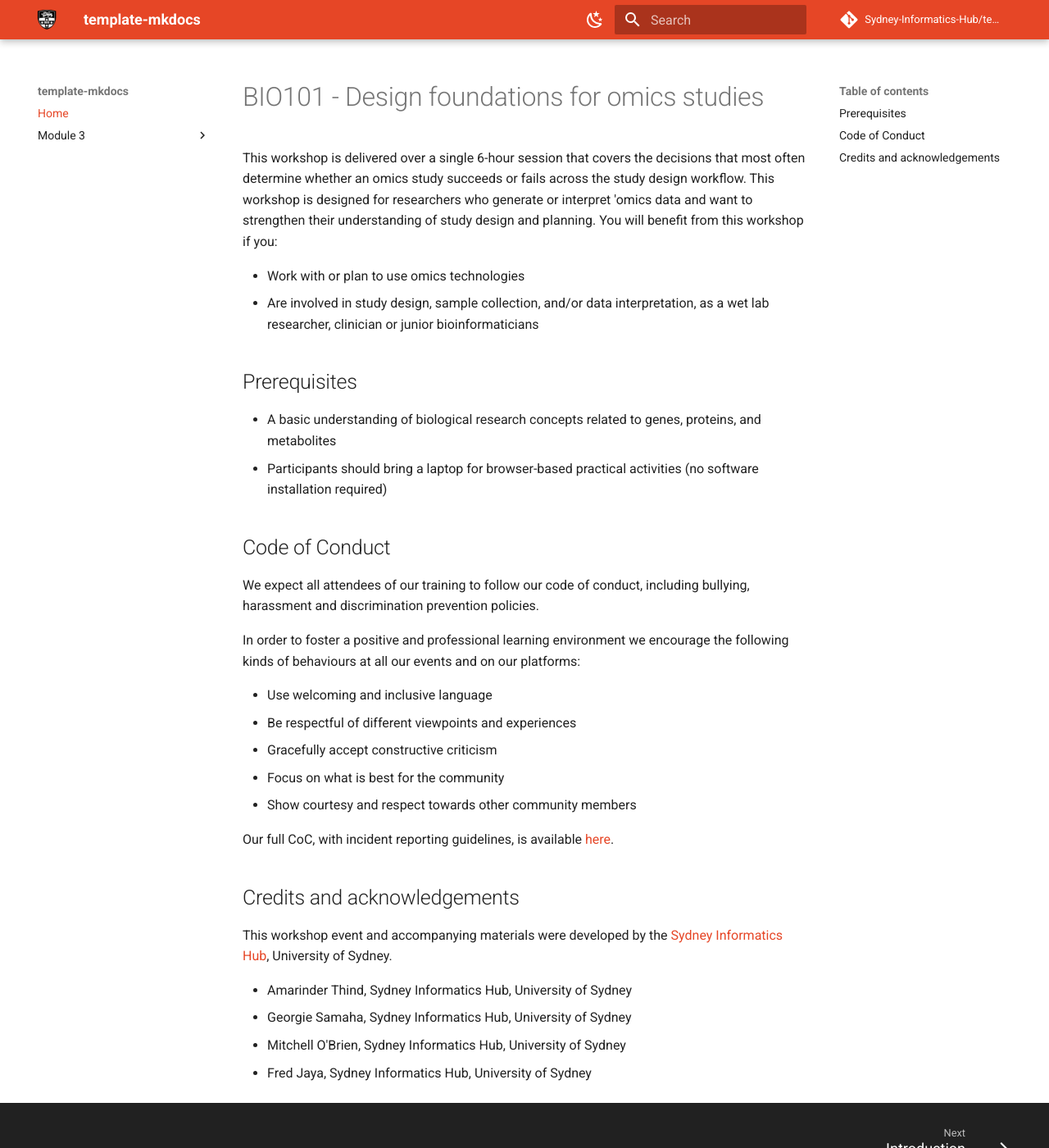
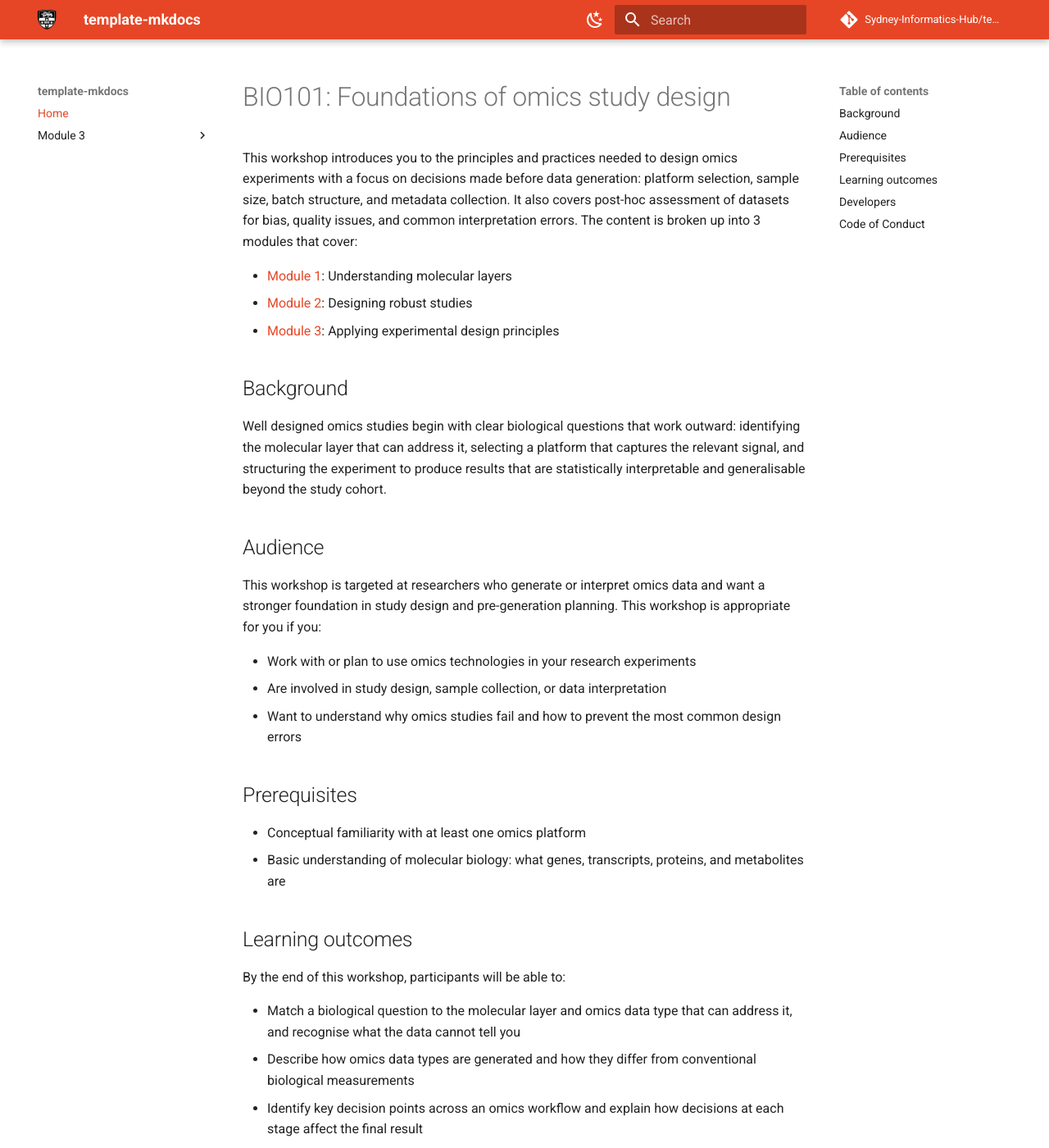
Before and after one commit to Sydney-Informatics-Hub/bio101-workshop, an MkDocs documentation site: the page built from docs/index.md, in a window 1280 px wide and 1400 px high. Shown: the whole window at 82% size. Built offline with MkDocs 1.6.1 and Material for MkDocs 9.7.7, drawn with Linux system fonts in a browser that asks for light colours; comment, search, counter and statistics services are not loaded; some of the changed text lies outside the part shown.

Commit message:
Add homepage

```diff
--- a/docs/index.md
+++ b/docs/index.md
@@ -1,17 +1,47 @@
-# BIO101 - Design foundations for omics studies
+# BIO101: Foundations of omics study design
 
-This workshop is delivered over a single 6-hour session that covers the decisions that most often determine whether an omics study succeeds or
-fails across the study design workflow. This workshop is designed for researchers who generate or interpret 'omics data and want to strengthen their understanding of study design and planning. You will benefit from this workshop if you:
+This workshop introduces you to the principles and practices needed to design omics experiments with a focus on decisions made before data generation: platform selection, sample size, batch structure, and metadata collection. It also covers post-hoc assessment of datasets for bias, quality issues, and common interpretation errors. The content is broken up into 3 modules that cover:
 
-- Work with or plan to use omics technologies
-- Are involved in study design, sample collection, and/or data interpretation, as a wet lab researcher, clinician or junior bioinformaticians
+- [Module 1](module1-1.md): Understanding molecular layers
+- [Module 2](module2-0.md): Designing robust studies
+- [Module 3](): Applying experimental design principles
+
+## Background
+
+Well designed omics studies begin with clear biological questions that work outward: identifying the molecular layer that can address it, selecting a platform that captures the relevant signal, and structuring the experiment to produce results that are statistically interpretable and generalisable beyond the study cohort.
+
+## Audience
+
+This workshop is targeted at researchers who generate or interpret omics data and want a stronger foundation in study design and pre-generation planning. This workshop is appropriate for you if you:
+
+- Work with or plan to use omics technologies in your research experiments
+- Are involved in study design, sample collection, or data interpretation
+- Want to understand why omics studies fail and how to prevent the most common design errors
 
 ## Prerequisites
 
-- A basic understanding of biological research concepts related to genes, proteins, and metabolites
-- Participants should bring a laptop for browser-based practical activities (no software installation required)
+- Conceptual familiarity with at least one omics platform
+- Basic understanding of molecular biology: what genes, transcripts, proteins, and metabolites are
+
+## Learning outcomes
+
+By the end of this workshop, participants will be able to:
+
+- Match a biological question to the molecular layer and omics data type that can address it, and recognise what the data cannot tell you
+- Describe how omics data types are generated and how they differ from conventional biological measurements
+- Identify key decision points across an omics workflow and explain how decisions at each stage affect the final result
+- Evaluate an omics study design in terms of statistical power, cost, interpretability, and generalisability
+- Diagnose confounding and batch structure and propose design changes to reduce their impact
+
+## Developers
+
+- Amarinder Singh Thind
+- Georgie Samaha
+- Mitchell O'Brien
+- Fred Jaya
 
 ## Code of Conduct
+
 We expect all attendees of our training to follow our code of conduct, including bullying, harassment and discrimination prevention policies.
 
 In order to foster a positive and professional learning environment we encourage the following kinds of behaviours at all our events and on our platforms:
@@ -22,14 +52,4 @@ In order to foster a positive and professional learning environment we encourage
 - Focus on what is best for the community
 - Show courtesy and respect towards other community members
 
-Our full CoC, with incident reporting guidelines, is available [here](https://sydney-informatics-hub.github.io/codeofconduct/).
-
-
-## Credits and acknowledgements
-
-This workshop event and accompanying materials were developed by the [Sydney Informatics Hub](https://www.sydney.edu.au/research/facilities/sydney-informatics-hub.html), University of Sydney.
-
-- Amarinder Thind, Sydney Informatics Hub, University of Sydney
-- Georgie Samaha, Sydney Informatics Hub, University of Sydney
-- Mitchell O'Brien, Sydney Informatics Hub, University of Sydney
-- Fred Jaya, Sydney Informatics Hub, University of Sydney
+Our full code of conduct, with incident reporting guidelines, is available [here](https://sydney-informatics-hub.github.io/codeofconduct/).
```
